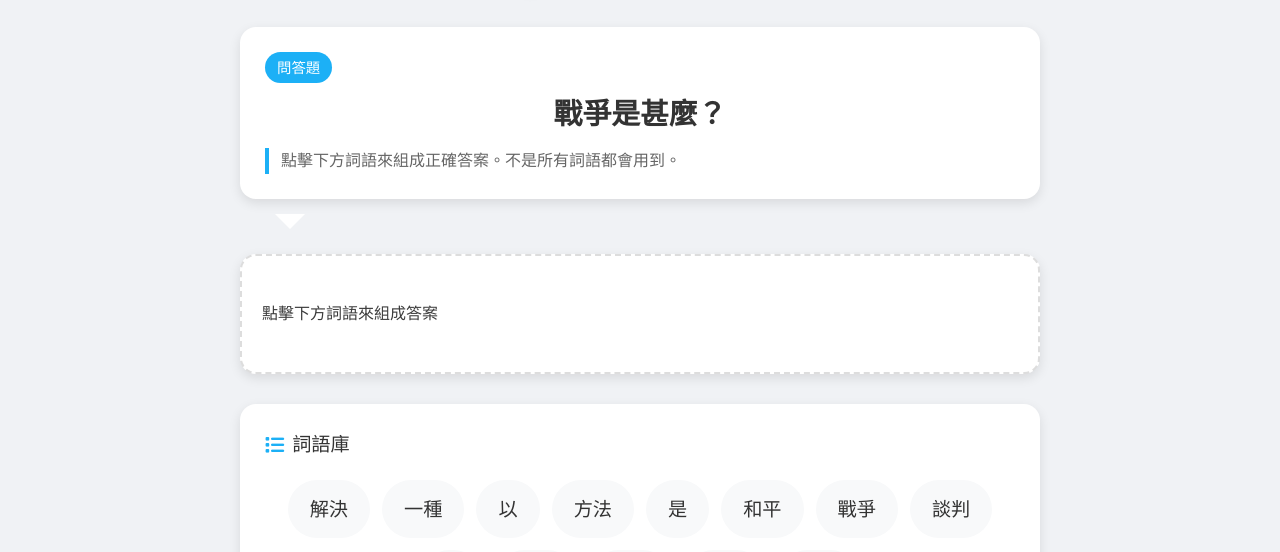
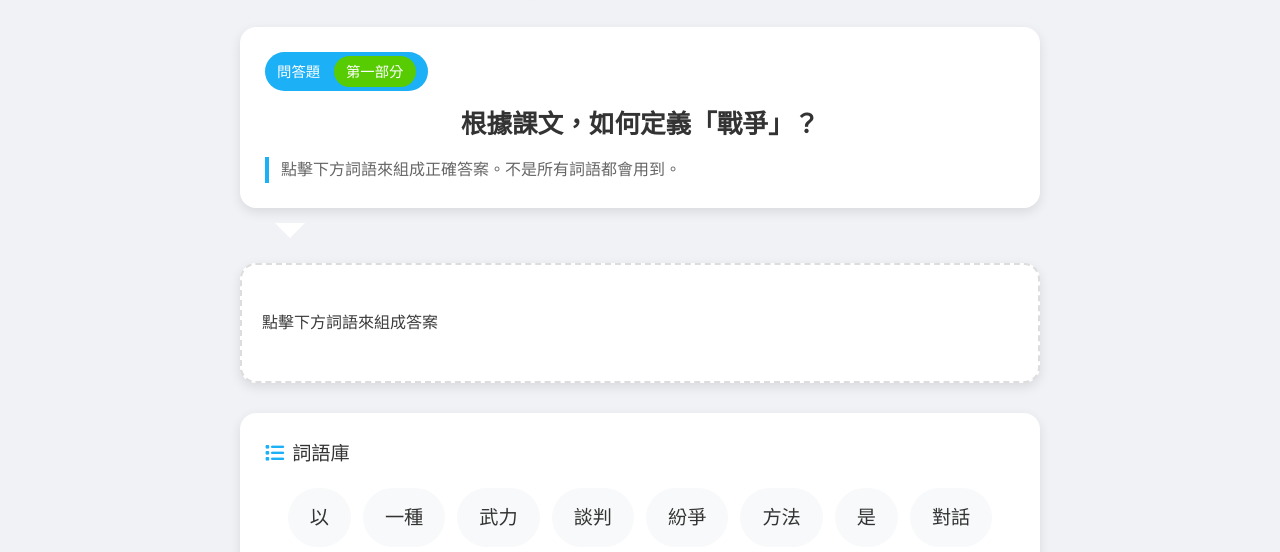
Before and after one commit to nattoisemobileai-max/PS-GS-6-4, a plain HTML site: page index.html in a window 1280 px wide. Shown: the part 248-800 px from the top of the page. Drawn offline with Linux system fonts and the light colour scheme.

Commit message:
Update index.html

```diff
--- a/index.html
+++ b/index.html
@@ -140,22 +140,12 @@
         }
 
         .sentence {
-            font-size: 1.8rem;
+            font-size: 1.6rem;
             font-weight: 600;
             color: var(--dark-color);
             margin-bottom: 15px;
             line-height: 1.4;
             text-align: center;
-        }
-
-        .sentence-en {
-            font-size: 1.4rem;
-            color: #666;
-            text-align: center;
-            margin-bottom: 15px;
-            padding: 10px;
-            background-color: #f8f9fa;
-            border-radius: 8px;
         }
 
         .hint {
@@ -164,6 +154,29 @@
             border-left: 4px solid var(--secondary-color);
             padding-left: 12px;
             margin-top: 15px;
+        }
+
+        /* Question Type Indicator */
+        .question-type {
+            display: inline-block;
+            background-color: var(--secondary-color);
+            color: white;
+            padding: 4px 12px;
+            border-radius: 20px;
+            font-size: 0.9rem;
+            margin-bottom: 15px;
+        }
+
+        /* Part Indicator */
+        .part-indicator {
+            display: inline-block;
+            background-color: var(--primary-color);
+            color: white;
+            padding: 4px 12px;
+            border-radius: 20px;
+            font-size: 0.9rem;
+            margin-left: 10px;
+            font-weight: normal;
         }
 
         /* Destination Area */
@@ -350,25 +363,25 @@
             display: block;
         }
 
-        /* Question Type Indicator */
-        .question-type {
-            display: inline-block;
-            background-color: var(--secondary-color);
-            color: white;
-            padding: 4px 12px;
-            border-radius: 20px;
-            font-size: 0.9rem;
-            margin-bottom: 10px;
+        /* Correct Answer Display */
+        .correct-answer {
+            margin-top: 15px;
+            padding: 15px;
+            background-color: rgba(28, 176, 246, 0.1);
+            border-radius: var(--border-radius);
+            border-left: 4px solid var(--secondary-color);
+        }
+
+        .correct-answer-title {
+            font-weight: 600;
+            color: var(--secondary-color);
+            margin-bottom: 8px;
         }
 
         /* Responsive Design */
         @media (max-width: 768px) {
             .sentence {
-                font-size: 1.5rem;
-            }
-
-            .sentence-en {
-                font-size: 1.2rem;
+                font-size: 1.4rem;
             }
 
             .word-option, .word-slot {
@@ -396,10 +409,6 @@
                 font-size: 1.3rem;
             }
 
-            .sentence-en {
-                font-size: 1.1rem;
-            }
-
             .word-option, .word-slot {
                 font-size: 1rem;
                 padding: 8px 14px;
@@ -419,7 +428,7 @@
         <div class="progress-container">
             <div class="progress-bar" id="progressBar"></div>
         </div>
-        <div class="progress-text" id="progressText">第 3 題，共 10 題</div>
+        <div class="progress-text" id="progressText">第 1 題，共 10 題</div>
     </header>
 
     <div class="main-container">
@@ -428,8 +437,8 @@
         </div>
 
         <div class="speech-bubble">
-            <div class="question-type">問答題</div>
-            <div class="sentence" id="sentence">戰爭是甚麼？</div>
+            <div class="question-type">問答題 <span class="part-indicator" id="partIndicator">第一部分</span></div>
+            <div class="sentence" id="sentence">根據課文，如何定義「戰爭」？</div>
             <div class="hint">點擊下方詞語來組成正確答案。不是所有詞語都會用到。</div>
         </div>
 
@@ -446,6 +455,10 @@
         </div>
 
         <div class="feedback" id="feedback"></div>
+        <div class="correct-answer" id="correctAnswer" style="display: none;">
+            <div class="correct-answer-title">正確答案：</div>
+            <div id="correctAnswerText"></div>
+        </div>
     </div>
 
     <footer>
@@ -458,67 +471,77 @@
     </footer>
 
     <script>
-        // 練習數據 - 基於《戰爭與和平》課文內容的自問自答
+        // 練習數據 - 從50個問題中精選10個
         const exercises = [
             {
                 id: 1,
-                question: "戰爭是甚麼？",
+                part: "第一部分：戰爭的定義與本質",
+                question: "根據課文，如何定義「戰爭」？",
                 answer: ["戰爭", "是", "一種", "以", "武力", "解決", "紛爭", "的", "方法"],
-                extraWords: ["和平", "談判", "對話", "外交"]
+                extraWords: ["和平", "談判", "對話", "外交", "合作", "協商"]
             },
             {
                 id: 2,
-                question: "為甚麼會爆發戰爭？",
-                answer: ["戰爭", "爆發", "的", "原因", "包括", "領土", "紛爭", "經濟", "利益", "宗教", "衝突", "勢力", "擴張"],
-                extraWords: ["文化", "交流", "貿易", "合作", "體育", "競賽"]
+                part: "第一部分：戰爭的定義與本質",
+                question: "對於解決糾紛，課文傳遞的核心立場是甚麼？",
+                answer: ["無論", "遇到", "任何", "糾紛", "都", "不應該", "用", "武力", "解決"],
+                extraWords: ["可以", "應該", "必須", "盡量", "避免", "使用"]
             },
             {
                 id: 3,
-                question: "戰爭帶來哪些短期影響？",
-                answer: ["短期", "影響", "包括", "人命", "傷亡", "基礎", "設施", "破壞"],
-                extraWords: ["經濟", "發展", "文化交流", "教育", "進步", "科技", "創新"]
+                part: "第一部分：戰爭的定義與本質",
+                question: "除了武力，解決紛爭還可以有甚麼方式？",
+                answer: ["外交", "談判", "國際", "調解", "法律", "仲裁", "對話", "與", "協商", "等", "和平", "方式"],
+                extraWords: ["戰爭", "衝突", "對抗", "暴力", "威脅", "報復"]
             },
             {
                 id: 4,
-                question: "戰爭帶來哪些長期影響？",
-                answer: ["長期", "影響", "包括", "地雷", "持續", "威脅", "土地", "荒廢", "難民", "流離失所", "心靈", "創傷"],
-                extraWords: ["經濟", "繁榮", "人口", "增長", "城市", "發展", "環境", "美化"]
+                part: "第二部分：戰爭爆發的原因",
+                question: "課文列出哪些導致戰爭的主要原因？",
+                answer: ["領土", "紛爭", "經濟", "利益", "宗教", "衝突"],
+                extraWords: ["文化", "交流", "體育", "競賽", "貿易", "合作"]
             },
             {
                 id: 5,
-                question: "請舉出近百年來的一些重要戰爭。",
-                answer: ["第一", "次", "世界", "大戰", "第二", "次", "世界", "大戰", "南北", "韓", "戰爭", "兩伊", "戰爭", "越南", "戰爭", "伊拉克", "戰爭"],
-                extraWords: ["冷戰", "貿易戰", "文化戰", "體育", "賽事", "奧運", "會"]
+                part: "第二部分：戰爭爆發的原因",
+                question: "1950年至1953年在朝鮮半島發生的戰爭叫甚麼？",
+                answer: ["南北韓", "戰爭", "或", "韓戰"],
+                extraWords: ["越南戰爭", "兩伊戰爭", "伊拉克戰爭", "世界大戰"]
             },
             {
                 id: 6,
-                question: "聯合國如何維護世界和平？",
-                answer: ["聯合國", "的", "主要", "工作", "包括", "監察", "武裝", "組織", "調解", "紛爭", "援助", "難民", "消除", "大", "殺傷力", "武器"],
-                extraWords: ["舉辦", "運動會", "推廣", "旅遊", "發展", "經濟", "貿易"]
+                part: "第二部分：戰爭爆發的原因",
+                question: "2003年至2011年，以美國為首聯軍入侵的戰爭叫甚麼？",
+                answer: ["伊拉克", "戰爭"],
+                extraWords: ["阿富汗戰爭", "越南戰爭", "韓戰", "兩伊戰爭"]
             },
             {
                 id: 7,
-                question: "無國界醫生的主要工作是甚麼？",
-                answer: ["無國界", "醫生", "提供", "醫療", "援助", "曾", "獲", "諾貝爾", "和平", "獎"],
-                extraWords: ["教育", "服務", "建築", "工程", "農業", "發展", "科技", "研發"]
+                part: "第三部分：戰爭帶來的影響",
+                question: "戰爭最直接的影響是甚麼？",
+                answer: ["造成", "龐大", "的", "人命", "傷亡"],
+                extraWords: ["經濟", "發展", "文化", "進步", "科技", "創新"]
             },
             {
                 id: 8,
-                question: "戰爭對難民有甚麼影響？",
-                answer: ["難民", "因", "戰爭", "被迫", "離開", "家園", "面對", "親人", "失散", "或", "離世", "承受", "心靈", "創傷"],
-                extraWords: ["獲得", "新", "機會", "學習", "新", "技能", "認識", "新", "朋友", "體驗", "新", "文化"]
+                part: "第三部分：戰爭帶來的影響",
+                question: "戰爭如何影響下一代兒童？",
+                answer: ["可能", "失去", "受教育", "機會", "身心", "發展", "受創", "在", "暴力", "環境", "中", "成長"],
+                extraWords: ["獲得", "更多", "資源", "享受", "和平", "生活", "健康", "成長"]
             },
             {
                 id: 9,
-                question: "怎樣才能避免戰爭？",
-                answer: ["避免", "戰爭", "需要", "國際", "間", "合作", "彼此", "尊重", "互諒", "互讓", "透過", "對話", "與", "外交", "手段", "解決", "紛爭"],
-                extraWords: ["武力", "威脅", "經濟", "制裁", "軍事", "演習", "間諜", "活動"]
+                part: "第四部分：維護和平與人道援助",
+                question: "世界上最重要的維護和平的國際組織是甚麼？",
+                answer: ["聯合國"],
+                extraWords: ["無國界醫生", "國際紅十字會", "世界衛生組織", "北約組織"]
             },
             {
                 id: 10,
-                question: "本課總結中強調了哪些維護和平的原則？",
-                answer: ["本課", "強調", "任何", "紛爭", "都", "不應", "以", "武力", "解決", "國際", "組織", "應", "促進", "合作", "通過", "尊重", "理解", "與", "讓步", "來", "維護", "世界", "和平"],
-                extraWords: ["競爭", "對抗", "孤立", "制裁", "威脅", "報復", "懲罰"]
+                part: "第四部分：維護和平與人道援助",
+                question: "聯合國的四項主要和平工作是什麼？",
+                answer: ["監察", "武裝", "組織", "調解", "各國", "的", "紛爭", "援助", "難民", "消除", "大", "殺傷力", "武器"],
+                extraWords: ["舉辦", "運動會", "推廣", "旅遊", "發展", "經濟", "貿易"]
             }
         ];
 
@@ -529,6 +552,7 @@
 
         // DOM元素
         const sentenceElement = document.getElementById('sentence');
+        const partIndicatorElement = document.getElementById('partIndicator');
         const destinationArea = document.getElementById('destinationArea');
         const wordsContainer = document.getElementById('wordsContainer');
         const checkBtn = document.getElementById('checkBtn');
@@ -536,6 +560,8 @@
         const feedbackElement = document.getElementById('feedback');
         const progressBar = document.getElementById('progressBar');
         const progressText = document.getElementById('progressText');
+        const correctAnswerElement = document.getElementById('correctAnswer');
+        const correctAnswerTextElement = document.getElementById('correctAnswerText');
 
         // 初始化
         function init() {
@@ -558,10 +584,12 @@
             destinationArea.classList.remove('active');
             feedbackElement.className = 'feedback';
             feedbackElement.textContent = '';
+            correctAnswerElement.style.display = 'none';
             checkBtn.disabled = true;
 
-            // 更新問題
+            // 更新問題和部分
             sentenceElement.textContent = exercise.question;
+            partIndicatorElement.textContent = exercise.part.split('：')[0];
 
             // 創建詞語庫
             createWordBank(exercise);
@@ -667,22 +695,19 @@
                 feedbackElement.textContent = '✓ 正確！答案完全正確。';
                 feedbackElement.className = 'feedback correct';
 
-                // 顯示完整答案
-                const fullAnswer = correctAnswer.join('');
-                setTimeout(() => {
-                    feedbackElement.innerHTML += `<br><small>完整答案：${fullAnswer}</small>`;
-                }, 500);
-
                 // 自動進入下一題
                 setTimeout(() => {
                     nextExercise();
-                }, 2000);
+                }, 1500);
             } else {
-                feedbackElement.textContent = '✗ 不正確。請再試一次。';
+                feedbackElement.textContent = '✗ 不正確。請再試一次或查看正確答案。';
                 feedbackElement.className = 'feedback incorrect';
 
                 // 標記錯誤的詞語
                 markIncorrectWords(correctAnswer);
+
+                // 顯示正確答案
+                showCorrectAnswer(correctAnswer);
             }
         }
 
@@ -695,6 +720,12 @@
                     slot.classList.add('incorrect');
                 }
             });
+        }
+
+        // 顯示正確答案
+        function showCorrectAnswer(correctAnswer) {
+            correctAnswerTextElement.textContent = correctAnswer.join('');
+            correctAnswerElement.style.display = 'block';
         }
 
         // 跳過練習
```
